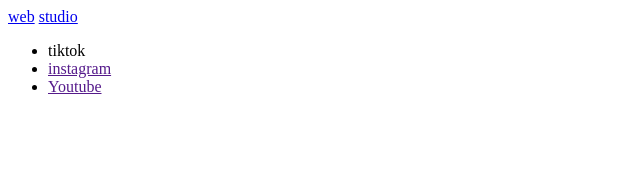
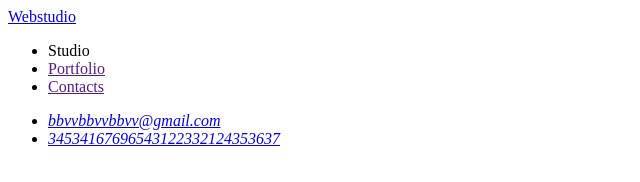
Before and after one commit to InfaTotosha/makar2, a plain HTML site: page index.html in a window 1280 px wide. Shown: the whole page, without its empty margins (0-640 px from the left). Drawn offline with Linux system fonts and the light colour scheme.

Commit message:
up
адрес ліст

```diff
--- a/index.html
+++ b/index.html
@@ -1,25 +1,34 @@
 <!DOCTYPE html>
 <html lang="en">
+
 <head>
     <meta charset="UTF-8">
     <meta name="viewport" content="width=device-width, initial-scale=1.0">
     <title>Document</title>
 </head>
+
 <body>
     <header>
         <div>
             <nav>
-            <a class="logo" href="./index.html"><span>web</span></a>
-            <a  class="logo" href="/index.html">studio</a>
+                <a class="logo" href="./index.html">Web<span>studio</span></a>
+
                 <ul>
-                <li><a href=""></a>tiktok</a></li>
-                <li><a href="">instagram</a></li>
-                <li><a href="">Youtube</a></li>
+                    <li><a href=""></a>Studio</a></li>
+                    <li><a href="">Portfolio</a></li>
+                    <li><a href="">Contacts</a></li>
                 </ul>
 
             </nav>
-        <address>
-
+            <address class="header-address">
+                <ul class="header-contact-list">
+                    <li class="header-contact-item">
+                        <a class="header-contect-link" href="mailto:bbvvbbvvbbvv@gmail.com">bbvvbbvvbbvv@gmail.com</a>
+                    </li>
+                    <li class="header-contact-item">
+                        <a class="header-contect-link" href="tel:34534167696543122332124353637">34534167696543122332124353637</a>
+                    </li>
+                </ul>
             </address>
         </div>
     </header>
@@ -29,4 +38,5 @@
 
 
 </body>
+
 </html>
```
Lines whose indentation alone changed are shown as unchanged.
